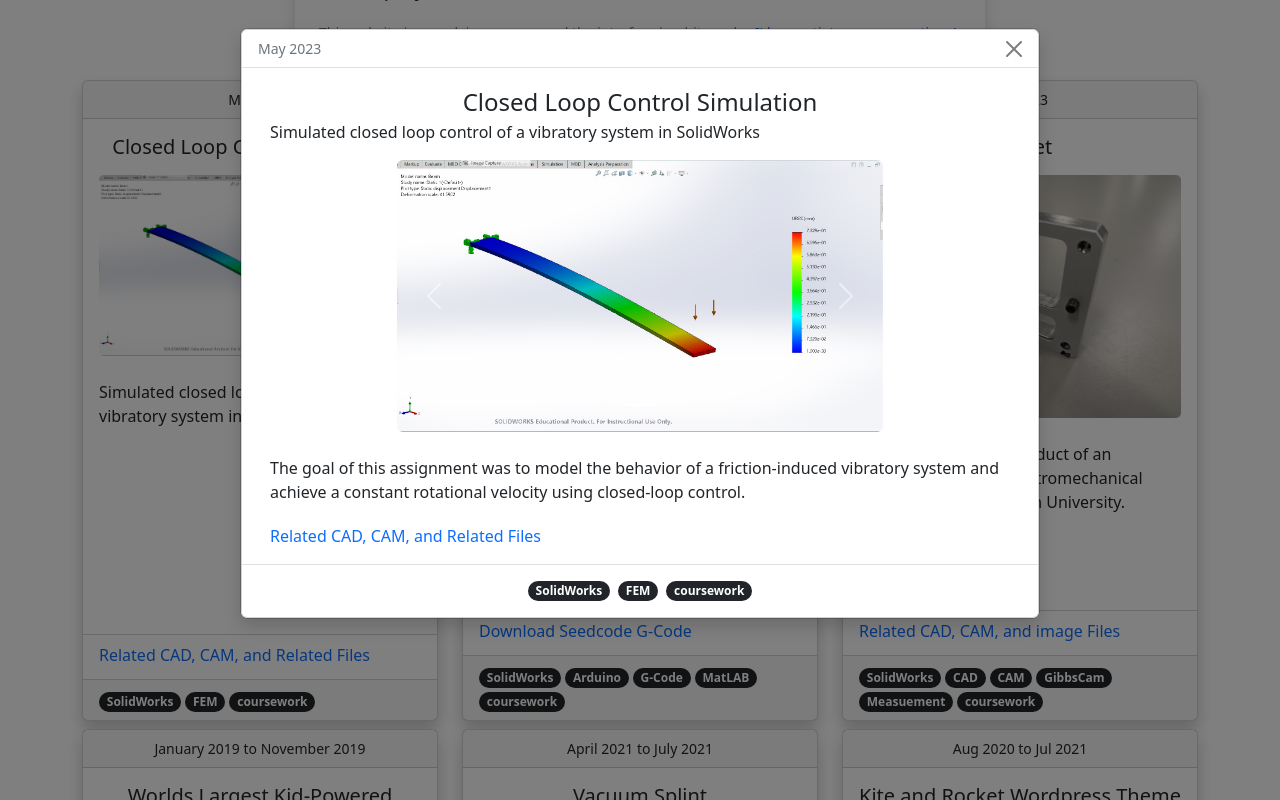
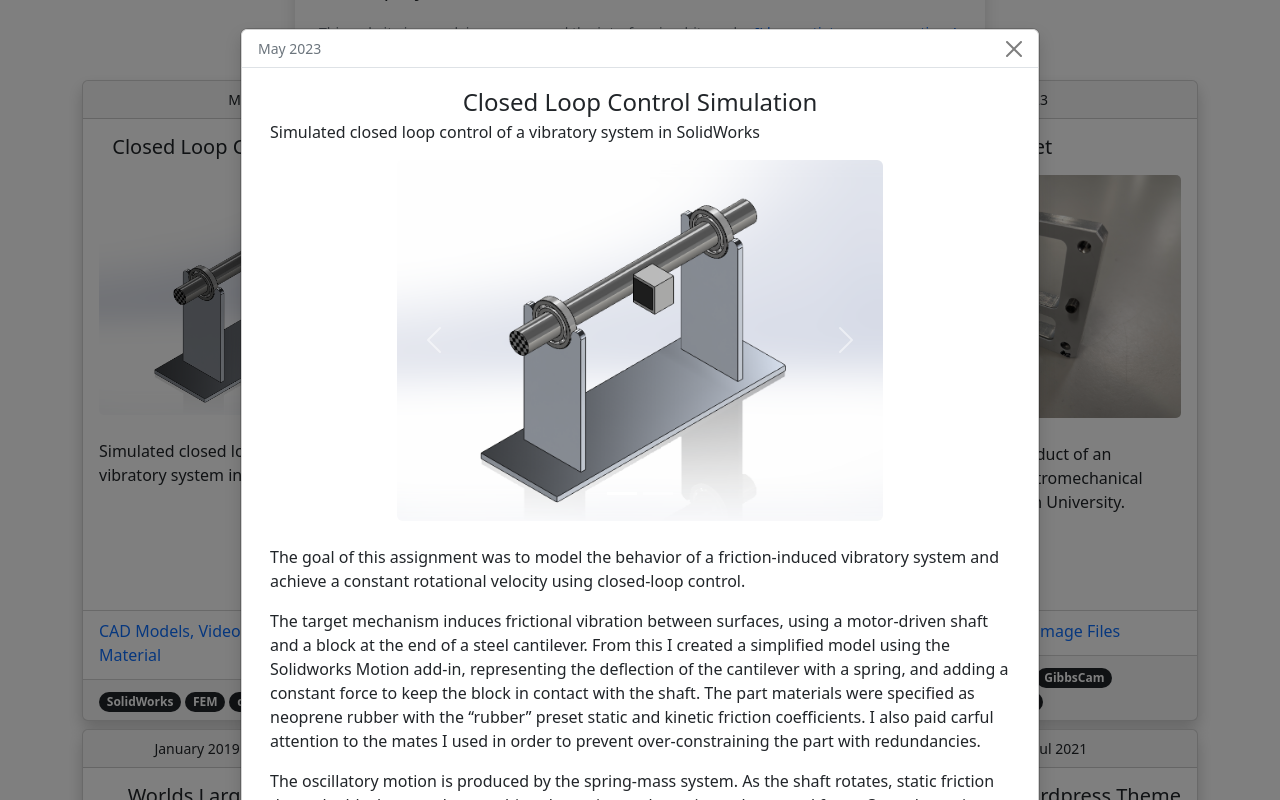
Before and after one commit to anyakeller/portfolio, a React (Create React App) app: page / in a window 1280 px wide. Both pictures are taken after a click on the button 260 px from the left and 1074 px from the top of the page. Shown: the part 674-1474 px from the top of the page. Built offline with nearby package versions, Linux system fonts and the light colour scheme.

Commit message:
you know what's abraisive?  friction.

```diff
--- a/src/components/ProjectDetail.js
+++ b/src/components/ProjectDetail.js
@@ -19,7 +19,18 @@
     if (props.selectedProject.links.length > 0) {
       return props.selectedProject.links.map((link, id) => {
         return (
-          <a className="d-block" key={id} href={link.url} target="_blank">
+          <a
+            className="d-block"
+            key={id}
+            href={
+              link.url
+                ? link.url
+                : process.env.PUBLIC_URL +
+                  "/project-media/" +
+                  props.selectedProject.image_folder_path +
+                  link.path
+            }
+            target="_blank">
             {link.source}
           </a>
         );
@@ -46,7 +57,9 @@
           <small className="text-muted">{props.selectedProject.dates}</small>
         </Modal.Header>
         <Modal.Body>
-          <Modal.Title className="text-center">{props.selectedProject.project_name}</Modal.Title>
+          <Modal.Title className="text-center">
+            {props.selectedProject.project_name}
+          </Modal.Title>
           <Container fluid>
             <Row>
               <Col>
--- a/src/projects.json
+++ b/src/projects.json
@@ -2,7 +2,7 @@
   {
     "project_name": "Closed Loop Control Simulation",
     "image_folder_path": "ME360_vibrations/",
-    "image_files": ["beam_deflection.jpg"],
+    "image_files": ["full_model.png", "beam_deflection.jpg"],
     "inProgress": false,
     "dates": "May 2023",
     "info": {
@@ -10,13 +10,17 @@
       "description": {
         "brief": "Simulated closed loop control of a vibratory system in SolidWorks",
         "verbose": [
-          "The goal of this assignment was to model the behavior of a friction-induced vibratory system and achieve a constant rotational velocity using closed-loop control."
+          "The goal of this assignment was to model the behavior of a friction-induced vibratory system and achieve a constant rotational velocity using closed-loop control.",
+          "The target mechanism induces frictional vibration between surfaces, using a motor-driven shaft and a block at the end of a steel cantilever.  From this I created a simplified model using the Solidworks Motion add-in, representing the deflection of the cantilever with a spring, and adding a constant force to keep the block in contact with the shaft.  The part materials were specified as neoprene rubber with the “rubber” preset static and kinetic friction coefficients.  I also paid carful attention to the mates I used in order to prevent over-constraining the part with redundancies.",
+          "The oscillatory motion is produced by the spring-mass system.  As the shaft rotates, static friction drags the block upwards, stretching the spring and creating a downward force.  Once the spring force overcomes the friction from the shaft, the block slips and the friction reduces to kinetic friction.",
+          "To estimate the spring constant, I used the SolidWorks simulation add-in to predict the deflection of the beam when loaded at one end, which gave the relationship between force and displacement.  I modeled the beam of 12 in length and a 1 in x 0.125 in cross section using Alloy Steel as the material and loaded it with 0.25 lb on one end, and fixed it at the other.  This produced a deflection of ~2.89E-5 in, or 0.0007329 mm.  Dividing the force of the load by the deflection produced k = 1517 N/m or about 8.66 lbf/in.",
+          "I attached a 30 rpm constant-speed motor to the shaft and plotted the output.  For closed loop control, I replaced the motor with an equation-defined torque.  Plotting the angular velocity allowed me to use the instantaneous values in the equation and implement the proportional element of PID tuning.  I defined the torque as some constant, kp, times the difference between the target and instantaneous velocities.  For low values of kp, the motor was not able to overcome the force of friction.  For higher values, it would quickly approach and maintain a level just below the target speed.  I decided to go with kp=0.15 as larger values would cause my computer to crash."
         ]
       }
     },
     "links": [
       {
-        "source": "Related CAD, CAM, and Related Files",
+        "source": "CAD Models, Videos, and Additional Material",
         "url": "https://drive.google.com/drive/folders/13ComfzsyDDjmLnW9dcTnrMQczEYyF_6x?usp=sharing"
       }
     ]
@@ -32,7 +36,7 @@
       "description": {
         "brief": "Automatic hydroponic seed planter",
         "verbose": [
-          "The goal of this assignment was to produce a 2.5-axis, belt-driven, cartesian motion system.  My teammate, Zachary Pinard, and I brainstormed ideas for functionality.  The seeder met our constraints on complexity, available resources, and our skillsets.  To clarify our objectives, we restricted the seeds to ones which were spherical, and fairly uniform in size and shape.",
+          "The goal of this assignment was to produce a 2.5-axis, belt-driven, cartesian motion system.  My teammate, Zachary Pinard, and I brainstormed ideas for functionality.  The seeder met our constraints on complexity, available resources, and our skillsets.  To clarify our objectives, we restricted the seeds to mustard seeds, which were spherical, and fairly uniform in size and shape.",
           "The hopper and mechanical dispensing mechanism were chosen after considering alternative solutions such as a vibratory system, and a pneumatic pick-and-place system.  This would allow us to save time and reduce the risk of dropping seeds during conveyance.  Seeds could be loaded into the hopper in bulk, and would be dispensed by funneling them into a moving panel at the bottom of the hopper, which would then shift one seed at a time to an exit opening.",
           "While we originally intended to use a stepper motor and lead screw to actuate the dispensing mechanism, we ran into complications with its gear ratio and had to come up with an alternate solution later into the project.  With the resources available, we chose to use a servo, and replaced the lead screw with a linkage mechanism.  At full speed, most of the seeds would miss or bounce out.  This was solved by regulating the servo's speed with pauses between incremental motions.",
           "Two pairs of steel shaft served as guide rails for the hopper.  Stepper motors drove timing belt pulleys to translate the system.  The y-axis rails were kept short to avoid bending the cantilevered rails.  Rigidity was further enforced by the use of hand-machined ABS parts, rather than FDM 3D-printed ones.",
```
Also changed, not shown: public/project-media/ME360_vibrations/full_model.png (added).
